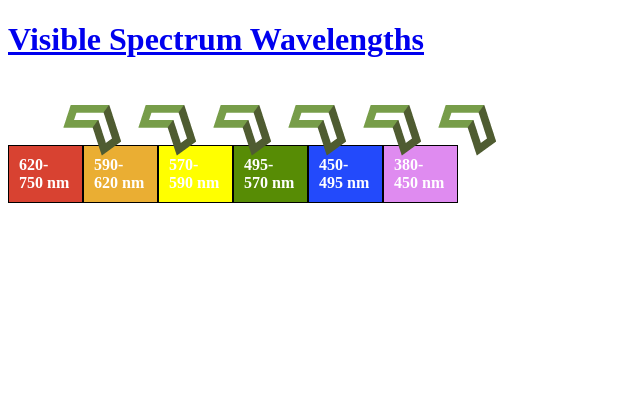
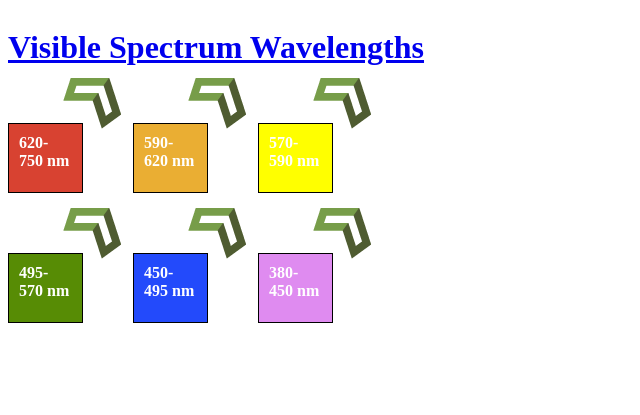
Before and after one commit to raymondsjkim/Codeup-Web-Exercises, a PHP site: page /css_positioning.html in a window 1280 px wide. Shown: the top 415 px of the page, without its empty margins (0-640 px from the left). Run offline with PHP 8.4, Linux system fonts and the light colour scheme.

Commit message:
completed css_positing.html

```diff
--- a/public/css/box_model.css
+++ b/public/css/box_model.css
@@ -5,31 +5,17 @@ html {
     box-sizing: inherit;
 }
 
-#top section {
-	float: left;
-}
-
-#bottom section {
-	float: left;
-}
-
-#container div {
+div {
 	border: 1px solid black;
 /*	width: 150px;
 	height: 50px;*/
-	width: 75px;
-	/*height: 72px;*/
+	width: 172px;
+	height: 72px;
 	padding: 10px;
 	color: white;
 	font-weight: bold;
-	/*margin-left: 40px;*/
-}
-
-#container img {
-	position: relative;
-	left: 55px;
-	top: 15px;
 	margin-top: 10px;
+	box-sizing: border-box;
 }
 
 #red {
@@ -38,21 +24,26 @@ html {
 
 #orange {
 	background-color: #eaae33;
-	margin-left:
+	margin-left: 30px;
 }
 
 #yellow {
 	background-color: #ffff00;
+	margin-left: 60px;
 }
 
 #green {
 	background-color: #578c05;
+	margin-left: 90px;
 }
 
 #blue {
 	background-color: #234afb;
+	margin-left: 120px;
+
 }
 
 #purple {
 	background-color: #DF8BF0;
+	margin-left: 150px;
 }
--- a/public/css_positioning.html
+++ b/public/css_positioning.html
@@ -1,47 +1,178 @@
 <!DOCTYPE html>
 <html>
 <head>
-	<title>Position Exercise</title>
+	<title>Box Model Exercise</title>
 	<meta charset="UTF-8">
-	<link rel="stylesheet" type="text/css" href="css/box_model.css">
+	<style type="text/css">
+	/*Box-sizing*/
+		html {
+    		box-sizing: border-box;
+		}
+		*, *:before, *:after {
+    		box-sizing: inherit;
+		}
+	/*This is where the styling begins*/
+		p {
+			border: 1px solid black;
+			width: 75px;
+			height: 70px;
+			padding: 10px;
+			color: white;
+			font-weight: bold;
+			margin-top: 10px;
+			box-sizing: border-box;
+		}
+
+		.red {
+			background-color: #d84231;
+		}
+
+		.orange {
+			background-color: #eaae33;
+		}
+
+		.yellow {
+			background-color: #ffff00;
+		}
+
+		.green {
+			background-color: #578c05;
+		}
+
+		.blue {
+			background-color: #234afb;
+		}
+
+		.purple {
+			background-color: #DF8BF0;
+		}
+
+	/*This is where the positing begins*/
+		#container {
+			/*border: 1px solid black;*/
+			/*background-color: khaki;*/
+			width: 600px;
+			height: 400px;
+			position: relative;
+		}
+
+		h1 {
+			position: absolute;
+		}
+
+		.box1 {
+			float: left;
+			position: absolute;
+			top: 50px;
+		}
+
+		.box1 img {
+			position: relative;
+			left: 55px;
+			top: 20px;
+		}
+
+		.box2 {
+			position: absolute;
+			top: 50px;
+			left: 125px;
+		}
+
+		.box2 img {
+			position: relative;
+			left: 55px;
+			top: 20px;
+		}
+
+		.box3 {
+			position: absolute;
+			top: 50px;
+			left: 250px;
+		}
+
+		.box3 img {
+			position: relative;
+			left: 55px;
+			top: 20px;
+		}
+
+		.box4 {
+			position: absolute;
+			top: 180px;
+			float: left;
+		}
+
+		.box4 img {
+			position: relative;
+			left: 55px;
+			top: 20px;
+		}
+
+		.box5 {
+			position: absolute;
+			left: 125px;
+			top: 180px;
+		}
+
+		.box5 img {
+			position: relative;
+			left: 55px;
+			top: 20px;
+		}
+
+		.box6 {
+			position: absolute;
+			left: 250px;
+			top: 180px;
+		}
+
+		.box6 img {
+			position: relative;
+			left: 55px;
+			top: 20px;
+		}
+
+	</style>
 </head>
 
 <body>
-	<h1><a href="https://en.wikipedia.org/wiki/Wavelength" target="_blank">Visible Spectrum Wavelengths</a></h1>
-
-<div id="top">
-	<section id="container" class="floats1">
-		<img src="img/codeup-arrow.png">
-		<div id="red">620-750 nm</div>
-	</section>
-
-	<section id="container" class="floats2">
-		<img src="img/codeup-arrow.png">
-		<div id="orange">590-620 nm</div>
-	</section>
-
-	<section id="container" class="floats3">
-		<img src="img/codeup-arrow.png">
-		<div id="yellow">570-590 nm</div>
-	</section>
-</div>
-<div id="bottom">
-	<section id="container" class="floats4">
-		<img src="img/codeup-arrow.png">
-		<div id="green">495-570 nm</div>
-	</section>
-
-	<section id="container" class="floats5">
-		<img src="img/codeup-arrow.png">
-		<div id="blue">450-495 nm</div>
-	</section>
-
-	<section id="container" class="floats6">
-		<img src="img/codeup-arrow.png">
-		<div id="purple">380-450 nm</div>
-	</section>
-</div>
+	<!-- <h1><a href="https://en.wikipedia.org/wiki/Wavelength" target="_blank">Visible Spectrum Wavelengths</a></h1> -->
 
 
+	<div id="container">
+
+		<h1><a href="https://en.wikipedia.org/wiki/Wavelength" target="_blank">Visible Spectrum Wavelengths</a></h1>
+
+
+		<div class="box1">
+			<img src="img/codeup-arrow.png">
+			<p class="red">620-750 nm</p>
+		</div>
+
+		<div class="box2">
+			<img src="img/codeup-arrow.png">
+			<p class="orange">590-620 nm</p>
+		</div>
+
+		<div class="box3">
+			<img src="img/codeup-arrow.png">
+			<p class="yellow">570-590 nm</p>
+		</div>
+
+		<div class="box4">
+			<img src="img/codeup-arrow.png">
+			<p class="green">495-570 nm</p>
+		</div>
+
+		<div class="box5">
+			<img src="img/codeup-arrow.png">
+			<p class="blue">450-495 nm</p>
+		</div>
+
+		<div class="box6">
+			<img src="img/codeup-arrow.png">
+			<p class="purple">380-450 nm</p>
+		</div>
+	</div>
 </body>
 </html>
```
Also changed, not shown: public/rays_practice_files/bs.html (+59 -53 lines), public/rays_practice_files/peace.css (added, +49 -0 lines), public/rays_practice_files/peace.html (added, +27 -0 lines), public/rays_practice_files/peace_login.css (added, +88 -0 lines), public/rays_practice_files/peace_login.html (added, +43 -0 lines).
